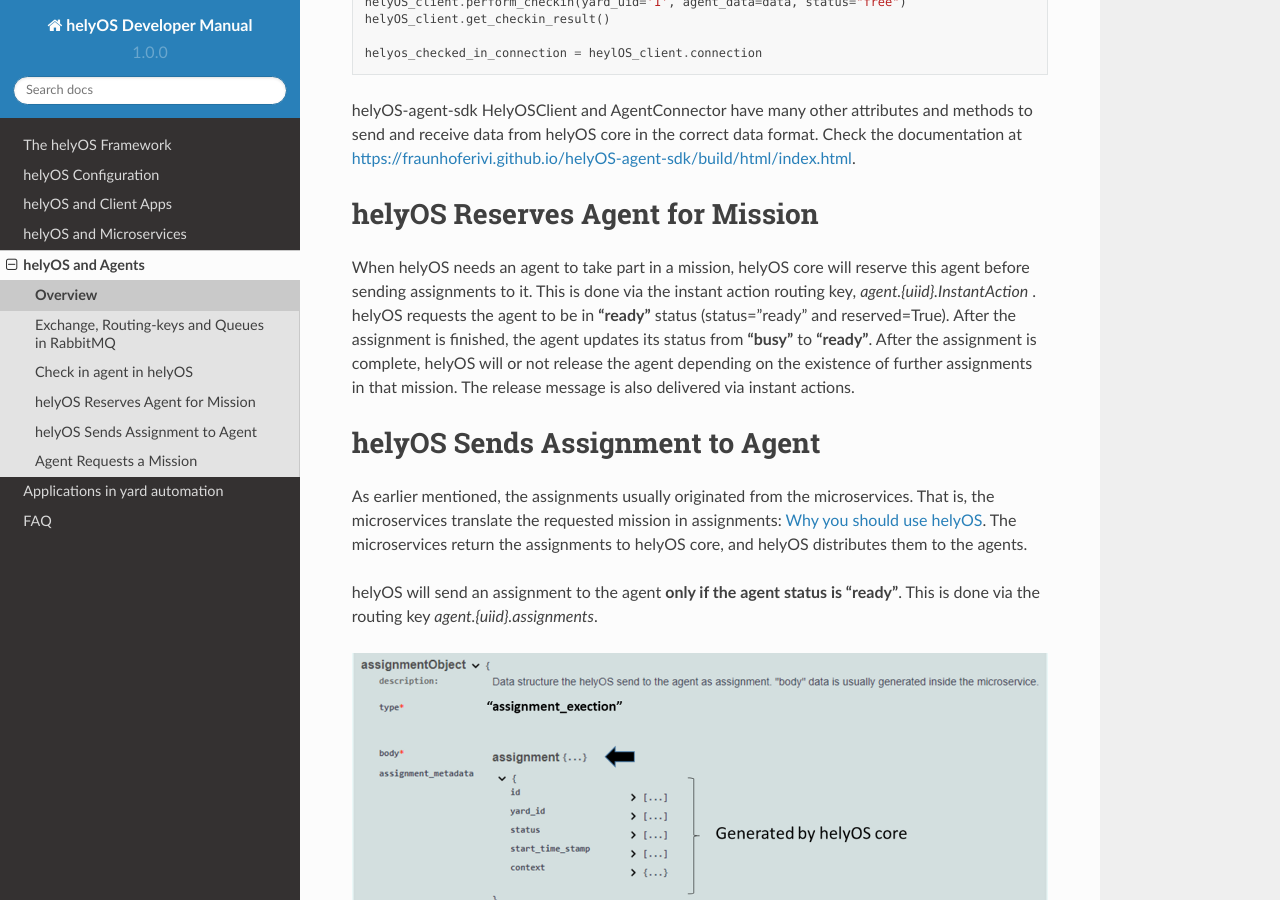
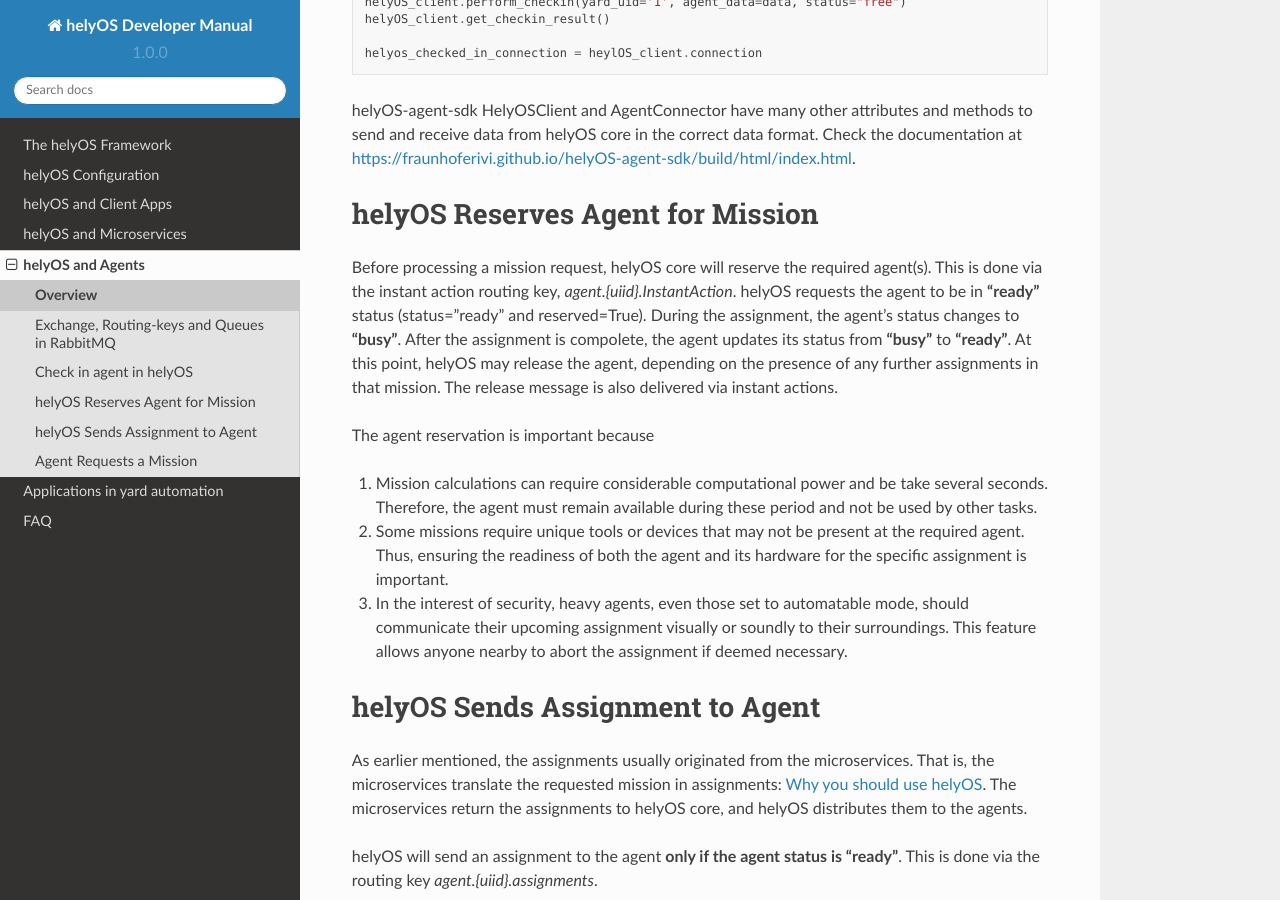
Before and after one commit to FraunhoferIVI/helyos-documentation, a Sphinx documentation site: the page built from docs/source/5-communication-between-helyos-and-agents/agents-and-helyos.rst, in a window 1280 px wide and 900 px high, scrolled down 4849 px. Built offline with Sphinx 7.4.7 and the Read the Docs theme 2.0.0, drawn with Linux system fonts in a browser that asks for light colours.

Commit message:
agent reservation

```diff
--- a/docs/source/2-helyos-configuration/configure-helyos-core-as-backend.rst
+++ b/docs/source/2-helyos-configuration/configure-helyos-core-as-backend.rst
@@ -10,5 +10,7 @@
 6. Register microservices in the "Microservices" view. They will be used to process the mission's request data and produce assignment data, e.g. a trajectory path for the vehicle.
 7. Create "Mission Recipes", that is, associate each mission to one or more of the registered microservices.
 
-Once helyOS core is running, the front-end developer can run the user interface (e.g. Graphana boards, web applications, etc.). The frontend developer will use either
- **helyOS JavaScript SDK**  (for web applications) or the **GraphQL** language (for any kind of application) to create missions and access all data from the yard and the automated vehicles.
+
+
+
+  Using helyOS core as a backend, the front-end developer can run the user interface (e.g. Graphana boards, web applications, etc.). The frontend developer may use either **helyOS JavaScript SDK**  (for web applications) or the **GraphQL** language (for any kind of application) to create missions and access all data from the yard and the automated vehicles.
--- a/docs/source/5-communication-between-helyos-and-agents/agents-and-helyos.rst
+++ b/docs/source/5-communication-between-helyos-and-agents/agents-and-helyos.rst
@@ -135,7 +135,17 @@
 
 helyOS Reserves Agent for Mission
 ---------------------------------
-When helyOS needs an agent to take part in a mission, helyOS core will reserve this agent before sending assignments to it. This is done via the instant action routing key, *agent.{uiid}.InstantAction* . helyOS requests the agent to be in **"ready"** status (status="ready" and reserved=True). After the assignment is finished, the agent updates its status from **"busy"** to **"ready"**.  After the assignment is complete, helyOS will  or not release the agent depending on the existence of further assignments in that mission. The release message is also delivered via instant actions.
+Before processing a mission request, helyOS core will reserve the required agent(s). This is done via the instant action routing key, *agent.{uiid}.InstantAction*. helyOS requests the agent to be in **"ready"** status (status="ready" and reserved=True). During the assignment, the agent's status changes to **"busy"**.  After the assignment is compolete, the agent updates its status from **"busy"** to **"ready"**. At this point, helyOS may release the agent, depending on the presence of any further assignments in that mission.
+The release message is also delivered via instant actions.
+
+The agent reservation is important because
+
+(i) Mission calculations can require considerable computational power and be take several seconds. Therefore, the agent must remain available during these period and not be used by other tasks.
+
+(ii) Some missions require unique tools or devices that may not be present at the required agent. Thus, ensuring the readiness of both the agent and its hardware for the specific assignment is important.
+
+(iii) In the interest of security, heavy agents, even those set to automatable mode, should communicate their upcoming assignment visually or soundly to their surroundings. This feature allows anyone nearby to abort the assignment if deemed necessary.
+
 
 helyOS Sends Assignment to Agent
 --------------------------------
```
